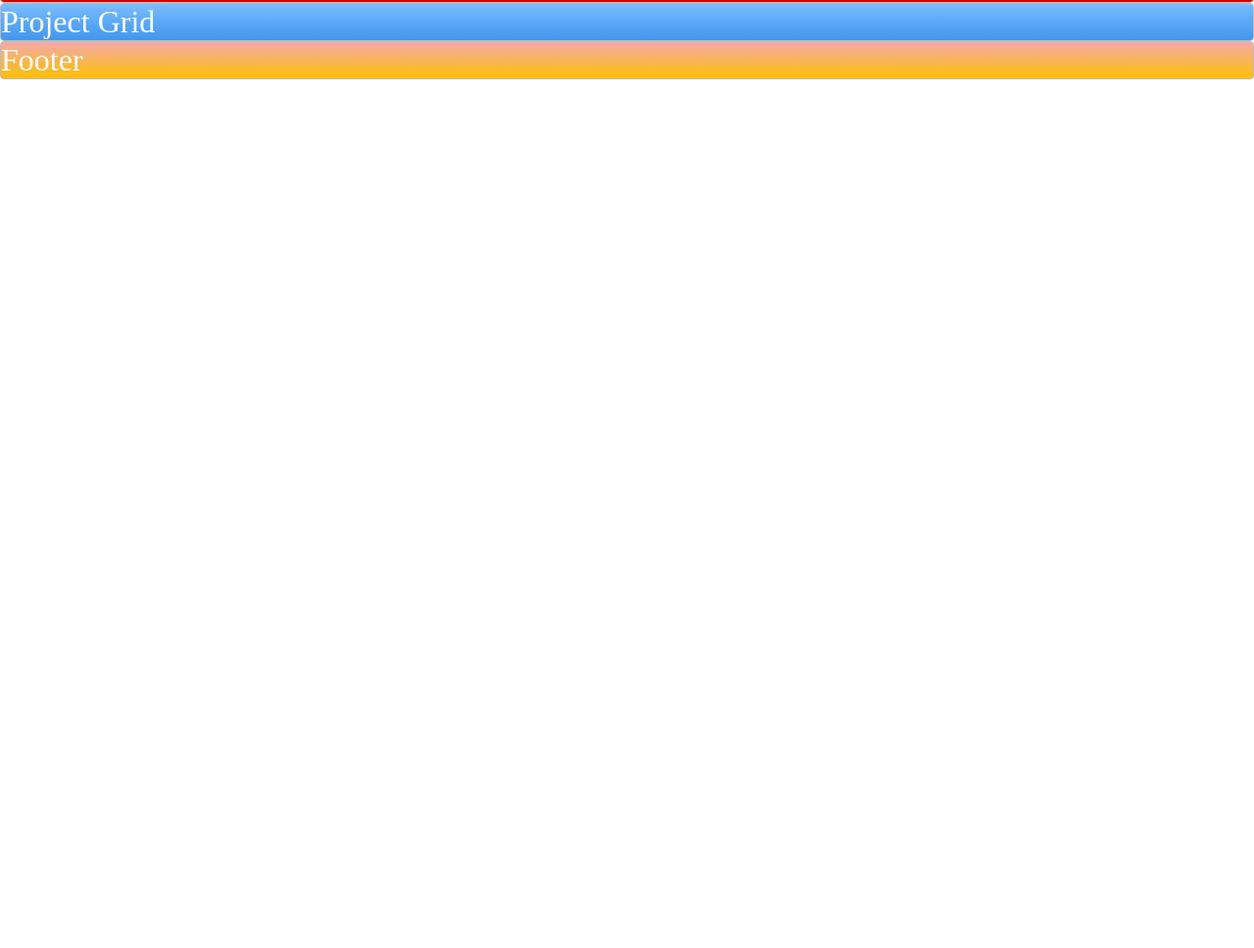
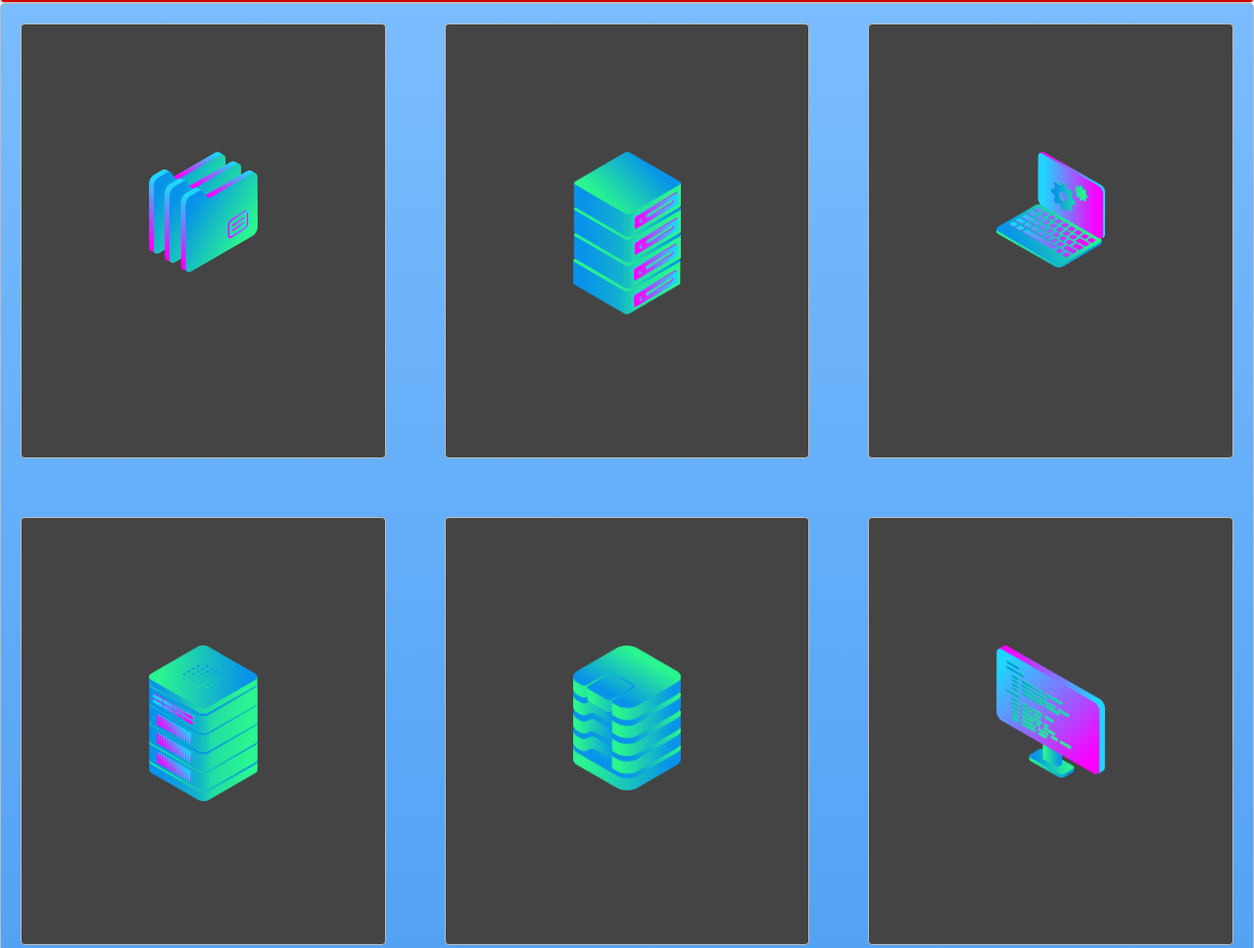
Before and after one commit to kposlek/Grid-Learning2, a plain HTML site: page index.html in a window 1280 px wide. Shown: the part 467-1435 px from the top of the page at 98% size. Before the commit the page ends 800 px from the top, so only its background shows below. Drawn offline with Linux system fonts and the light colour scheme.

Commit message:
designing a project grid

```diff
--- a/index.html
+++ b/index.html
@@ -14,7 +14,20 @@
             </ul>
         </nav>
         <div class="container zone red">Cover !!!</div>
-        <div class="zone blue">Project Grid</div>
+        <div class="zone blue grid-wrapper">
+            <div class="box zone"><img src="./img/files_2.png" /></div>
+            <div class="box zone"><img src="./img/server_2_2.png" /></div>
+            <div class="box zone">
+                <img src="./img/monitor_settings_2.png" />
+            </div>
+            <div class="box zone"><img src="./img/server_3.png" /></div>
+            <div class="box zone"><img src="./img/data_storage_2_2.png" /></div>
+            <div class="box zone"><img src="./img/monitor_coding_2.png" /></div>
+            <div class="box zone">
+                <img src="./img/desktop_analytics_2.png" />
+            </div>
+            <div class="box zone"><img src="./img/server_safe_2.png" /></div>
+        </div>
         <div class="zone yellow">Footer</div>
     </body>
 </html>
--- a/style.css
+++ b/style.css
@@ -55,6 +55,25 @@ a {
     justify-content: center;
     height: 50vh;
 }
+
+/* GRID */
+
+.grid-wrapper {
+    display: grid;
+    grid-gap: 20px;
+    grid-template-columns: repeat(auto-fill, minmax(350px, 1fr));
+}
+
+.box > img {
+    width: 100%;
+}
+
+.box {
+    background-color: #444;
+    padding: 130px;
+    margin: 20px;
+}
+
 /*https://paulund.co.uk/how-to-create-shiny-css-buttons*/
 /***********************************************************************
  *  Green Background
```
